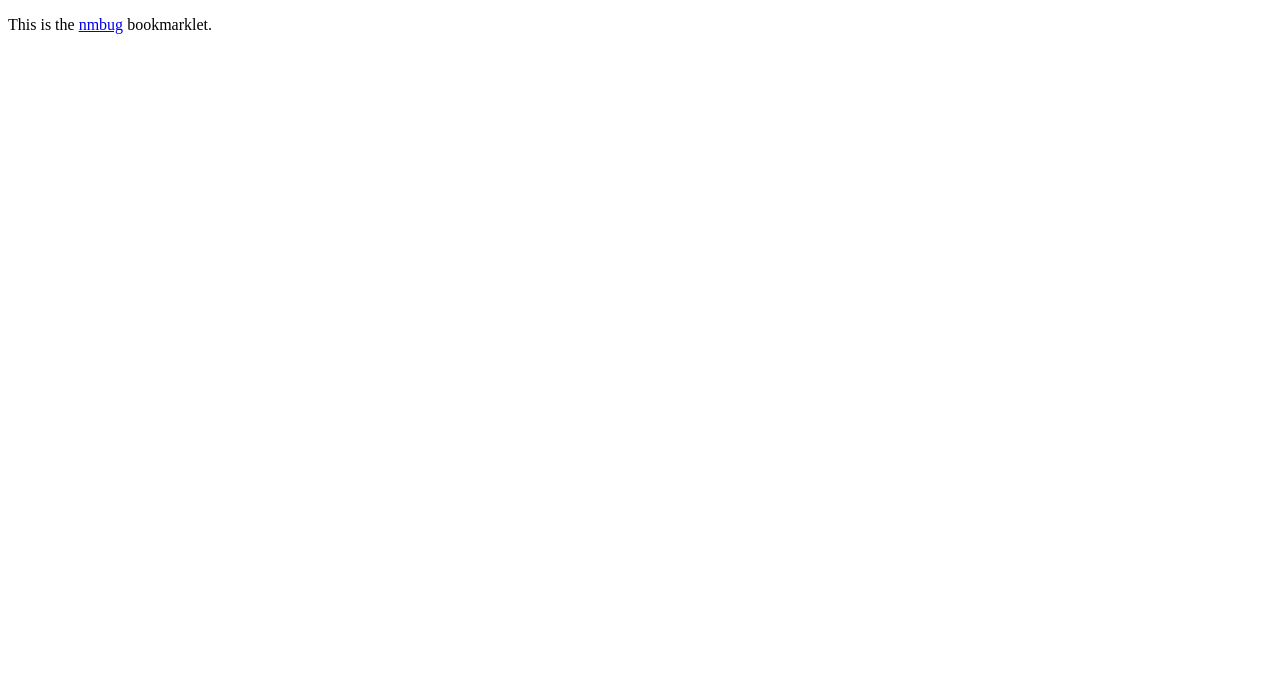
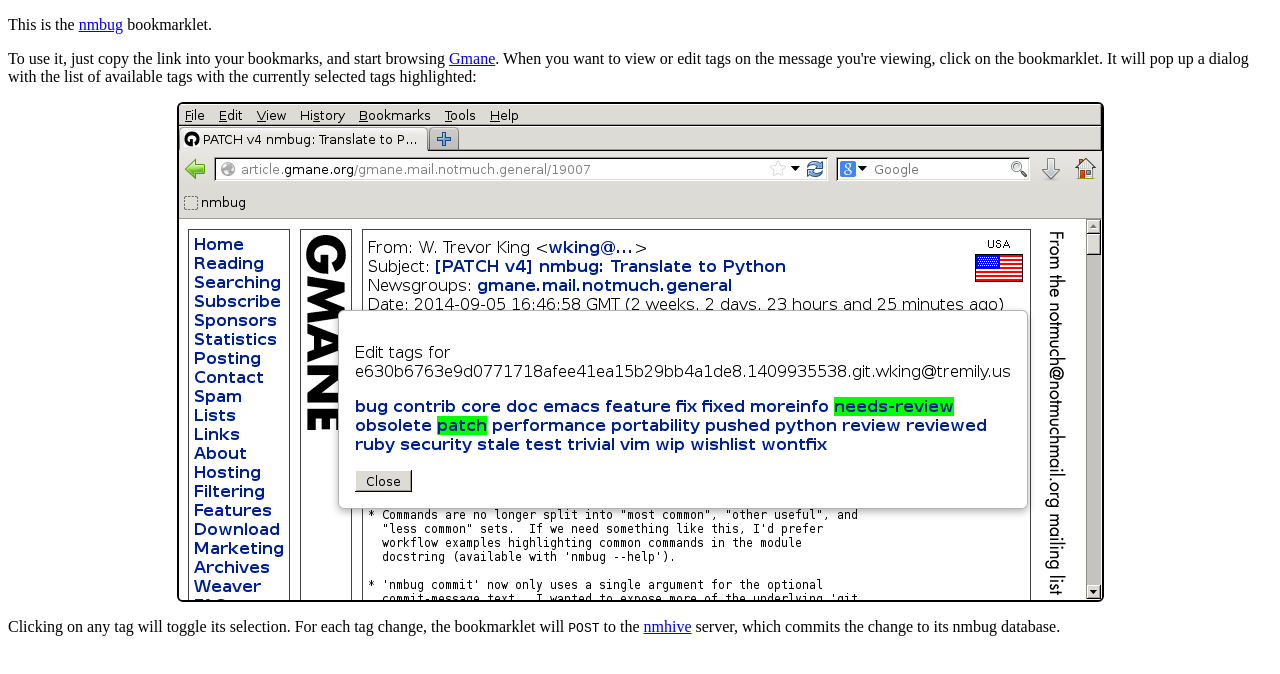
Before and after one commit to wking/nmhive, a website: page index.html in a window 1280 px wide. Drawn offline with Linux system fonts and the light colour scheme.

Commit message:
index.html: Add usage instructions
And show the screenshot added by the previous commit.

```diff
--- a/index.html
+++ b/index.html
@@ -2,6 +2,16 @@
 <html>
 	<head>
 		<meta charset="UTF-8"/>
+
+		<style media="screen" type="text/css">
+			img {
+				display: block;
+				margin-left: auto;
+				margin-right: auto;
+				border: 2px solid black;
+				border-radius: 6px;
+			}
+		</style>
 
 		<script type="text/javascript">
 			function load_bookmarklet(id, source) {
@@ -21,5 +31,19 @@
 		<p>
 			This is the <a id="nmbug">nmbug</a> bookmarklet.
 		</p>
+		<p>
+			To use it, just copy the link into your bookmarks, and start
+			browsing <a href="http://gmane.org/">Gmane</a>.  When you want
+			to view or edit tags on the message you're viewing, click on the
+			bookmarklet.  It will pop up a dialog with the list of available
+			tags with the currently selected tags highlighted:
+		</p>
+		<img src="static/article.png"/>
+		<p>
+			Clicking on any tag will toggle its selection.  For each tag
+			change, the bookmarklet will <code>POST</code> to
+			the <a href="https://github.com/wking/nmhive">nmhive</a> server,
+			which commits the change to its nmbug database.
+		</p>
 	</body>
 </html>
```
